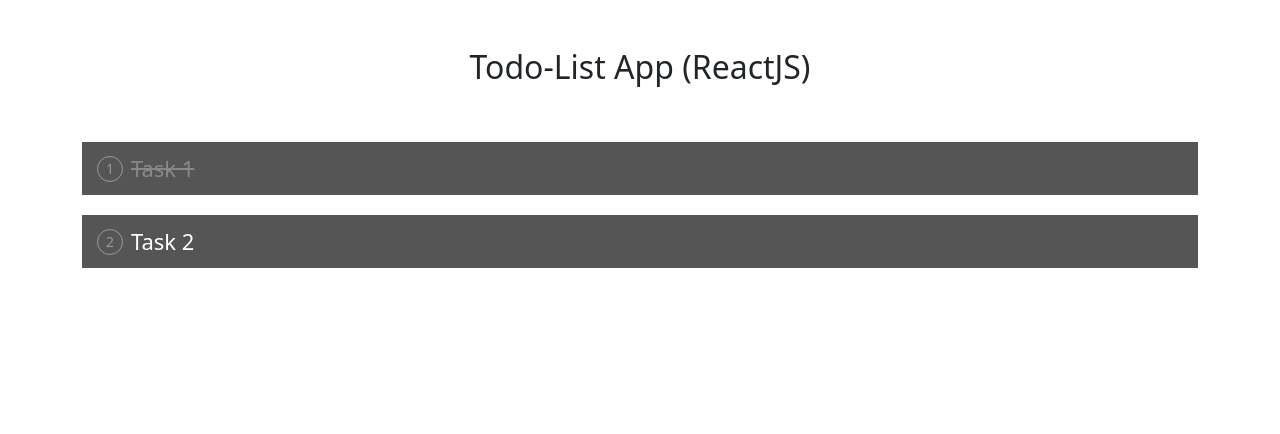
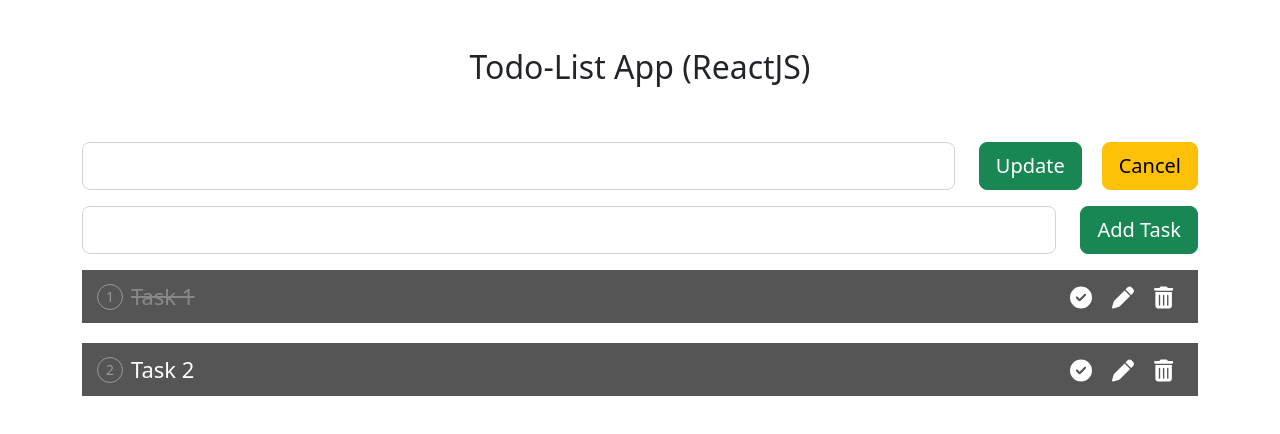
Before and after one commit to JiangShuuu/react-todo-list, a React (Create React App) app: page / in a window 1280 px wide. Shown: the top 434 px of the page. Built offline with nearby package versions, Linux system fonts and the light colour scheme.

Commit message:
add AddTask

```diff
--- a/src/App.css
+++ b/src/App.css
@@ -37,8 +37,12 @@
   justify-content: center;
 }
 
-.taskText {
+span {
   color: white;
+}
+
+.taskBg .taskText {
+  flex: 1;
 }
 
 .taskBg .done .taskText {
@@ -46,3 +50,26 @@
   opacity: 0.3;
   flex: 1;
 }
+
+.taskBg .iconsWrap {
+  position: absolute;
+  top: 50%;
+  transform: translateY(-50%);
+  right: 15px;
+  width: auto;
+  display: inline-block;
+}
+
+.taskBg .iconsWrap span {
+  display: inline-block;
+  margin: 0px 10px 0px 10px;
+  cursor: pointer;
+}
+
+.taskBg .iconsWrap span:hover {
+  color: #42ddf5;
+}
+
+.mr-20 {
+  margin-right: 20px;
+}
--- a/src/App.js
+++ b/src/App.js
@@ -18,7 +18,12 @@
 
   // Add task
   const addTask = () => {
-    //
+    if (newTask) {
+      let num = toDo.length + 1;
+      let newEntry = { id: num, title: newTask, status: false };
+      setToDo([...toDo, newEntry]);
+      setNewTask('');
+    }
   }
 
   // Delete task
@@ -53,17 +58,57 @@
       <h2>Todo-List App (ReactJS)</h2>
       <br /><br />
 
+      {/* Update Task */}
+      <div className='row mb-3'>
+        <div className='col'>
+          <input className='form-control form-control-lg' />
+        </div>
+        <div className='col-auto'>
+          <button className='btn btn-lg btn-success mr-20'>Update</button>
+          <button className='btn btn-lg btn-warning'>Cancel</button>
+        </div>
+      </div>
+
+
+      {/* Add Task */}
+      <div className='row mb-3'>
+        <div className='col'>
+          <input
+            value={newTask}
+            onChange={ (e) => setNewTask(e.target.value)}
+            className="form-control form-control-lg" />
+        </div>
+        <div className='col-auto'>
+          <button
+            onClick={addTask}
+            className='btn btn-lg btn-success'>Add Task</button>
+        </div>
+      </div>
+
       {/* Display Todos */}
 
       {toDo && toDo.length ? '' : 'No Task...'}
 
-      {toDo && toDo.map( (task, index) => {
+      {toDo && toDo
+        .sort((a, b) => a.id > b.id ? 1 : -1)
+        .map( (task, index) => {
           return(
             <React.Fragment key={task.id}>
               <div className='col taskBg'>
                 <div className={task.status ? 'done' : ''}>
                   <span className="taskNumber">{index + 1}</span>
                   <span className="taskText">{task.title}</span>
+                </div>
+                <div className='iconsWrap'>
+                  <span title="Completed / Not Compelted">
+                    <FontAwesomeIcon icon={faCircleCheck} />
+                  </span>
+                  <span title="Edit">
+                    <FontAwesomeIcon icon={faPen} />
+                  </span>
+                  <span title="Delete">
+                    <FontAwesomeIcon icon={faTrashCan} />
+                  </span>
                 </div>
               </div>
             </React.Fragment>
```
Lines whose indentation alone changed are shown as unchanged.
